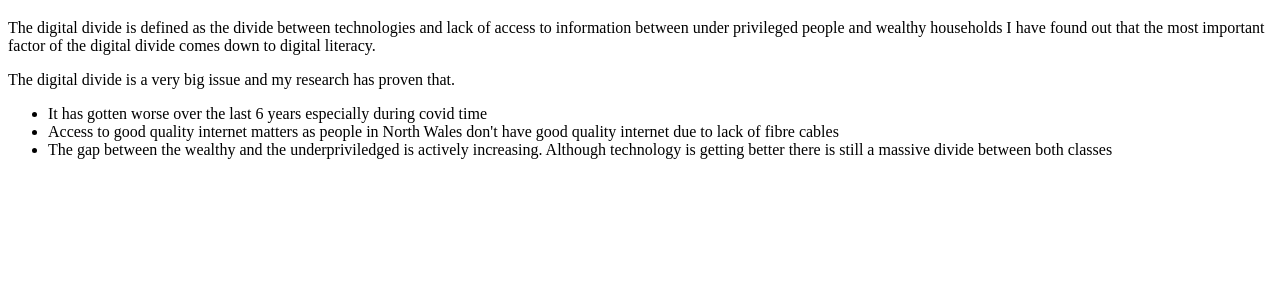
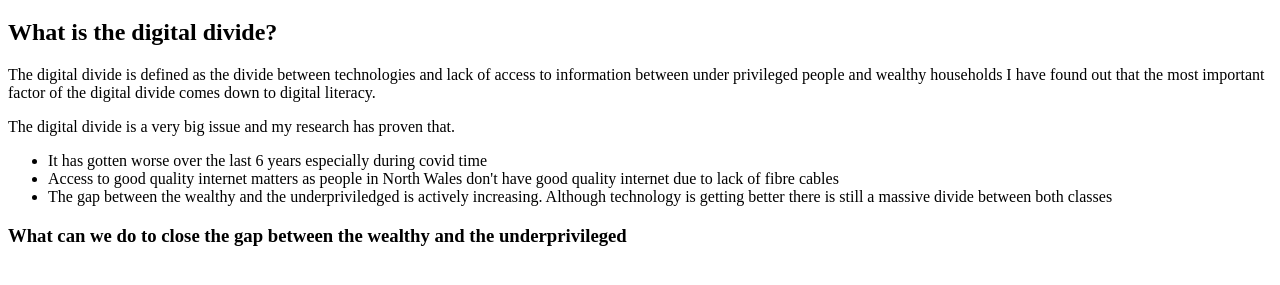
Before and after one commit to vishywashy/DigitalDivideWebsite, a plain HTML site: page index.html in a window 1280 px wide. Shown: the part 61-346 px from the top of the page. Drawn offline with Linux system fonts and the light colour scheme.

Commit message:
Add subheading on closing the digital divide
Added a subheading about closing the digital divide.

```diff
--- a/index.html
+++ b/index.html
@@ -7,6 +7,7 @@
     </head>
     <body>
     <h1>My research findings on the digital divide</h1>
+    <h2>What is the digital divide?</h2>
     <p>The digital divide is defined as the divide between technologies and lack of access to information
     between under privileged people and wealthy households
     I have found out that the most important factor of the digital divide comes down to digital literacy.</p>
@@ -17,6 +18,8 @@
         <li>Access to good quality internet matters as people in North Wales don't have good quality internet due to lack of fibre cables</li>
         <li>The gap between the wealthy and the underpriviledged is actively increasing. Although technology is getting better there is still a massive divide between both classes</li>
     </ul>
+    <h3>What can we do to close the gap between the wealthy and the underprivileged
+
 
 
 
```
